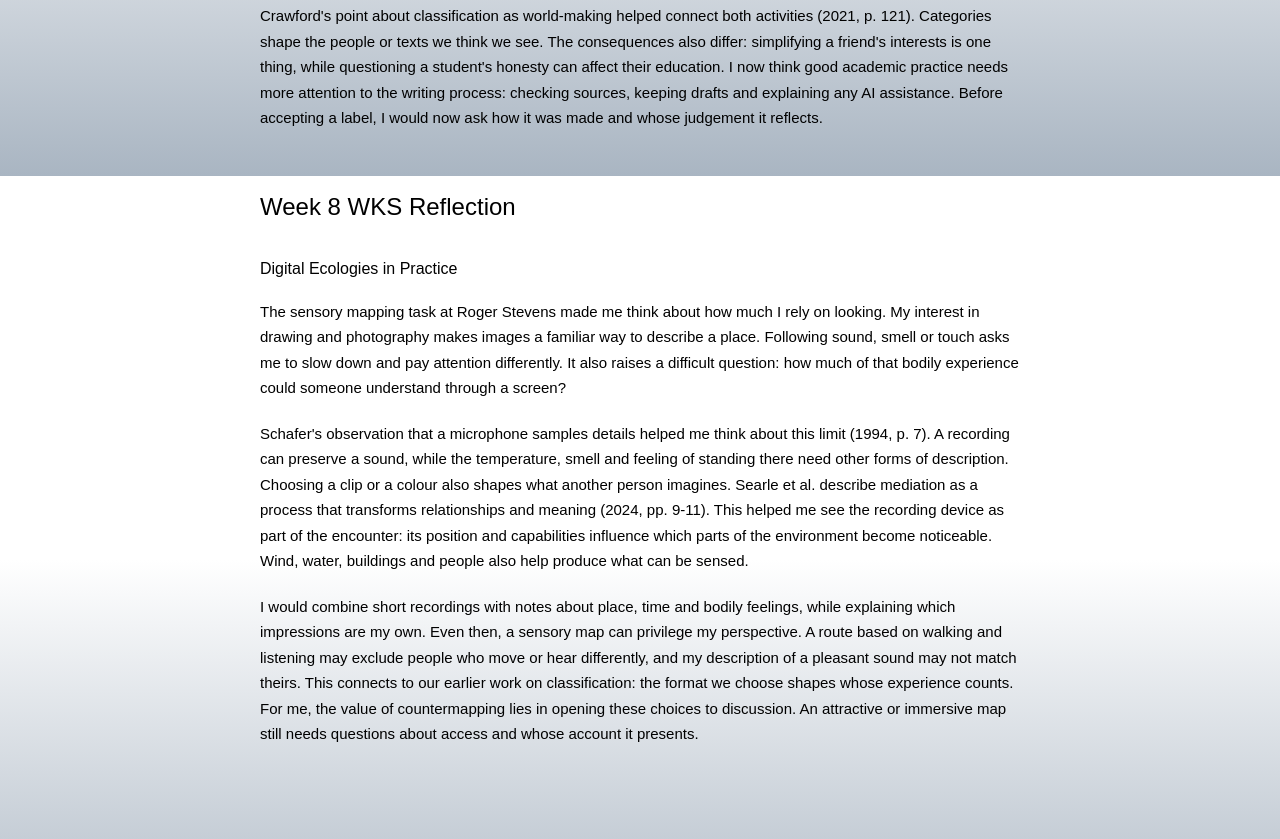
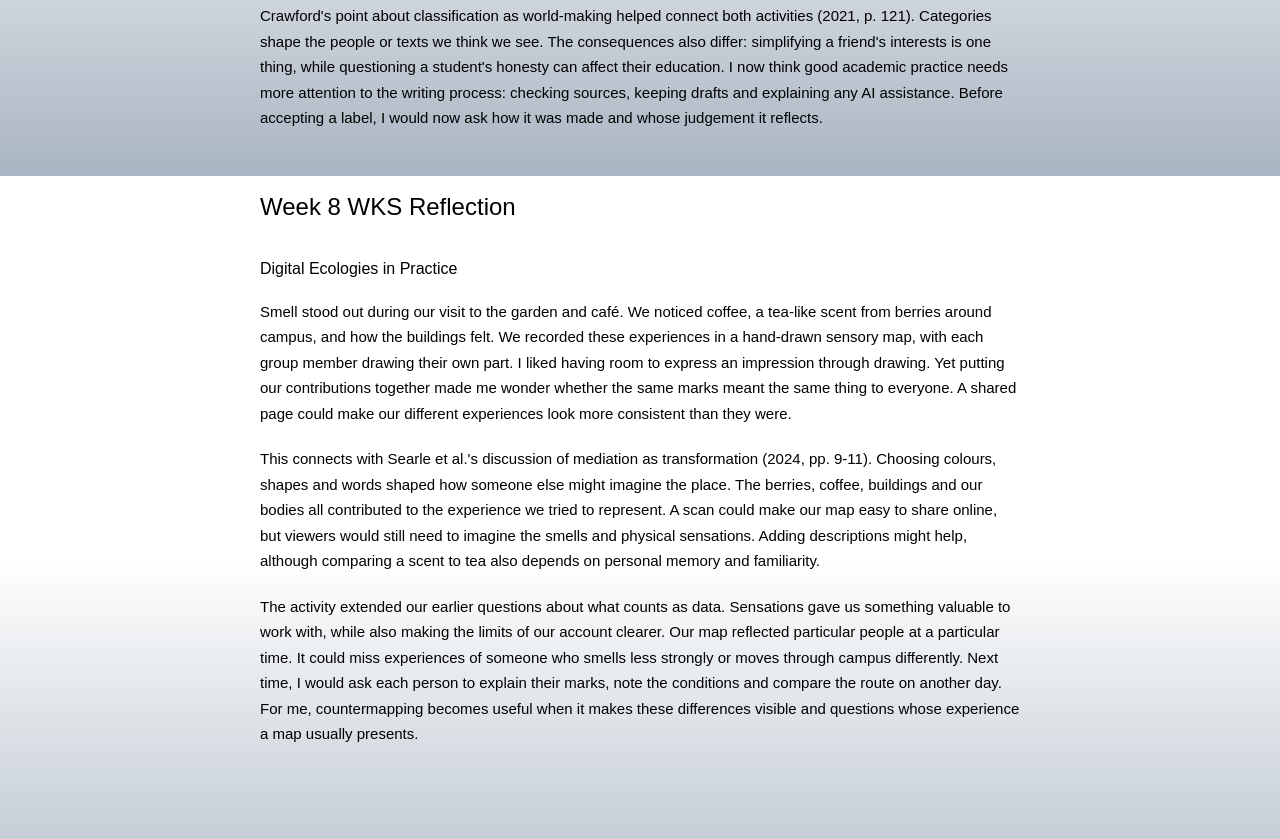
Before and after one commit to AriAmuro/COMM5780, a plain HTML site: page wks.html in a window 1280 px wide. Shown: the part 3824-4663 px from the top of the page. Drawn offline with Linux system fonts and the light colour scheme.

Commit message:
Ground Week 8 reflection in group hand-drawn smell map and campus observations

```diff
--- a/wks.html
+++ b/wks.html
@@ -84,9 +84,9 @@
     <article class="reflection" id="week-8">
       <h2 class="reflection-title">Week 8 WKS Reflection</h2>
       <h3>Digital Ecologies in Practice</h3>
-      <p>The sensory mapping task at Roger Stevens made me think about how much I rely on looking. My interest in drawing and photography makes images a familiar way to describe a place. Following sound, smell or touch asks me to slow down and pay attention differently. It also raises a difficult question: how much of that bodily experience could someone understand through a screen?</p>
-      <p>Schafer's observation that a microphone samples details helped me think about this limit (1994, p. 7). A recording can preserve a sound, while the temperature, smell and feeling of standing there need other forms of description. Choosing a clip or a colour also shapes what another person imagines. Searle et al. describe mediation as a process that transforms relationships and meaning (2024, pp. 9-11). This helped me see the recording device as part of the encounter: its position and capabilities influence which parts of the environment become noticeable. Wind, water, buildings and people also help produce what can be sensed.</p>
-      <p>I would combine short recordings with notes about place, time and bodily feelings, while explaining which impressions are my own. Even then, a sensory map can privilege my perspective. A route based on walking and listening may exclude people who move or hear differently, and my description of a pleasant sound may not match theirs. This connects to our earlier work on classification: the format we choose shapes whose experience counts. For me, the value of countermapping lies in opening these choices to discussion. An attractive or immersive map still needs questions about access and whose account it presents.</p>
+      <p>Smell stood out during our visit to the garden and café. We noticed coffee, a tea-like scent from berries around campus, and how the buildings felt. We recorded these experiences in a hand-drawn sensory map, with each group member drawing their own part. I liked having room to express an impression through drawing. Yet putting our contributions together made me wonder whether the same marks meant the same thing to everyone. A shared page could make our different experiences look more consistent than they were.</p>
+      <p>This connects with Searle et al.'s discussion of mediation as transformation (2024, pp. 9-11). Choosing colours, shapes and words shaped how someone else might imagine the place. The berries, coffee, buildings and our bodies all contributed to the experience we tried to represent. A scan could make our map easy to share online, but viewers would still need to imagine the smells and physical sensations. Adding descriptions might help, although comparing a scent to tea also depends on personal memory and familiarity.</p>
+      <p>The activity extended our earlier questions about what counts as data. Sensations gave us something valuable to work with, while also making the limits of our account clearer. Our map reflected particular people at a particular time. It could miss experiences of someone who smells less strongly or moves through campus differently. Next time, I would ask each person to explain their marks, note the conditions and compare the route on another day. For me, countermapping becomes useful when it makes these differences visible and questions whose experience a map usually presents.</p>
     </article>
   </main>
 </body>
```
